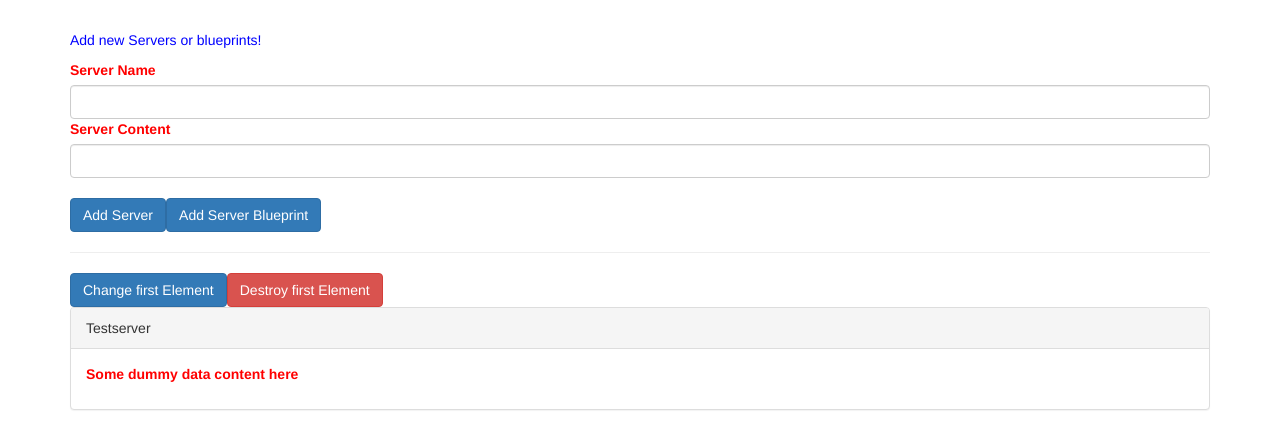
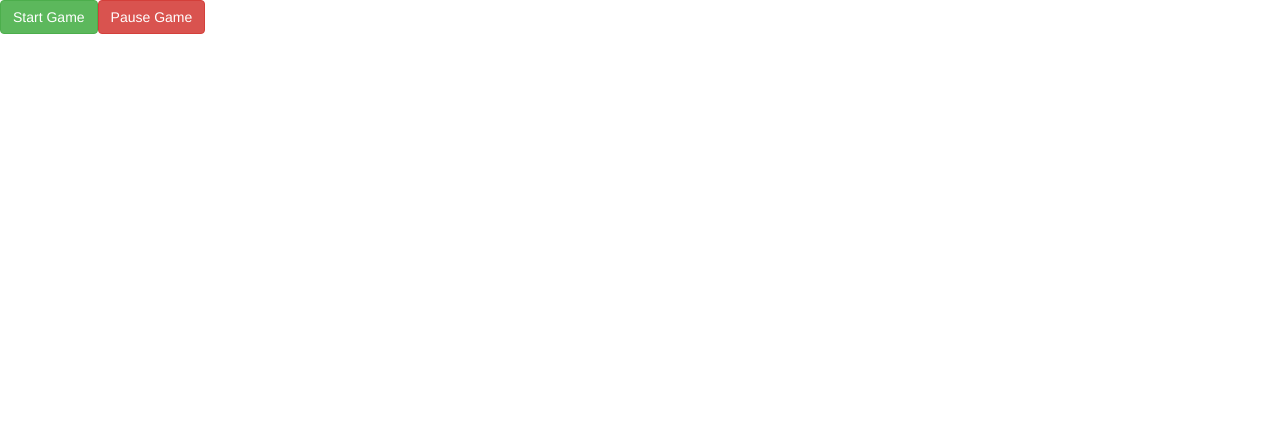
Before and after one commit to richardcalf/angular-the-complete-guide, an Angular app in the folder cmp-databinding-start/: page / in a window 1280 px wide. Shown: the top 448 px of the page. Built offline with nearby package versions, Linux system fonts and the light colour scheme.

Commit message:
assignment 4 : event binding view encapsulation (done: instructor)
instructor didn't give a hoot about grouping

so I think my solution was kind of ok then

```diff
--- a/cmp-databinding-start/src/app/app.component.html
+++ b/cmp-databinding-start/src/app/app.component.html
@@ -1,21 +1,13 @@
-<div class="container">
-  <app-cockpit
-  (serverCreated)="onServerAdded($event)"
-  (blueprintCreated)="onBlueprintAdded($event)"
-  ></app-cockpit>
-  <hr>
-  <div class="row">
-    <div class="col-xs-12">
-      <button class="btn btn-primary" (click)="onChangeFirst()">Change first Element</button>
-      <button class="btn btn-danger" (click)="onDestroyFirst()">Destroy first Element</button>
-      <app-server-element
-      *ngFor="let serverElement of serverElements"
-      [name]="serverElement.name">
-      <p #contentParagraph>
-        <strong *ngIf="serverElement.type === 'server'" style="color: red">{{ serverElement.content }}</strong>
-        <em *ngIf="serverElement.type === 'blueprint'">{{ serverElement.content }}</em>
-      </p>
-    </app-server-element>
-    </div>
+<div class="row" >
+  <div class="col-xs-12">
+    <app-game-control
+    (myTickEvent)="onTickEvent($event)"
+    ></app-game-control>
   </div>
 </div>
+<div class="row" >
+  <div class="col-xs-12">
+    <app-odd *ngFor="let oddNumber of oddNumbers" [number]="oddNumber"></app-odd>
+    <app-even *ngFor="let evenNumber of evenNumbers" [number]="evenNumber"></app-even>
+  </div>
+</div>
--- a/cmp-databinding-start/src/app/app.component.ts
+++ b/cmp-databinding-start/src/app/app.component.ts
@@ -6,30 +6,16 @@ import { Component } from '@angular/core';
   styleUrls: ['./app.component.css']
 })
 export class AppComponent {
-  serverElements = [{type: 'server', name: 'Testserver', content: 'Some dummy data content here'}];
+  oddNumbers: number[] = [];
+  evenNumbers: number[] = [];
 
-  onServerAdded(serverData: {serverName: string, serverContent: string}) {
-    this.serverElements.push({
-      type: 'server',
-      name: serverData.serverName,
-      content: serverData.serverContent
-    });
+  onTickEvent(tickData: {counter: number, type: string} ) {
+    console.log('tick Data:'+ tickData.counter+' '+tickData.type);
+
+    if(tickData.type === 'even') {
+      this.evenNumbers.push(tickData.counter);
+    } else {
+      this.oddNumbers.push(tickData.counter);
+    }
   }
-
-  onBlueprintAdded(blueprintData: {serverName: string, serverContent: string}) {
-    this.serverElements.push({
-      type: 'blueprint',
-      name: blueprintData.serverName,
-      content: blueprintData.serverContent
-    });
-  }
-
-  onChangeFirst() {
-    this.serverElements[0].name = 'Changed!';
-  }
-
-  onDestroyFirst() {
-    this.serverElements.splice(0, 1);
-  }
-
 }
--- /dev/null
+++ b/cmp-databinding-start/src/app/even/even.component.css
@@ -0,0 +1,3 @@
+p {
+    color: green;
+}
--- /dev/null
+++ b/cmp-databinding-start/src/app/even/even.component.html
@@ -0,0 +1 @@
+<p>even - {{number}}</p>
--- /dev/null
+++ b/cmp-databinding-start/src/app/even/even.component.ts
@@ -0,0 +1,16 @@
+import { Component, OnInit, Input } from '@angular/core';
+
+@Component({
+  selector: 'app-even',
+  templateUrl: './even.component.html',
+  styleUrls: ['./even.component.css']
+})
+export class EvenComponent implements OnInit {
+  @Input() number: number;
+
+  constructor() { }
+
+  ngOnInit(): void {
+  }
+
+}
--- /dev/null
+++ b/cmp-databinding-start/src/app/game-control/game-control.component.html
@@ -0,0 +1,2 @@
+<button class="btn btn-success" (click)="onGameStart()" >Start Game</button>
+<button class="btn btn-danger" (click)="onGameStop()">Pause Game</button>
--- /dev/null
+++ b/cmp-databinding-start/src/app/game-control/game-control.component.ts
@@ -0,0 +1,33 @@
+import { Component, EventEmitter, OnInit, Output } from '@angular/core';
+
+@Component({
+  selector: 'app-game-control',
+  templateUrl: './game-control.component.html',
+  styleUrls: ['./game-control.component.css']
+})
+export class GameControlComponent implements OnInit {
+  gameNumber: number = 0;
+  myTimeout;
+  @Output() myTickEvent = new EventEmitter<{counter: number, type: string}>();
+
+constructor() { }
+
+ngOnInit(): void {
+}
+
+onGameStart() {
+  this.myTimeout = setInterval(() => {
+    this.incrementGameNumber();
+    this.myTickEvent.emit({counter: this.gameNumber, type: (this.gameNumber % 2 == 0) ? 'even' : 'odd' });
+  }, 1000);
+}
+
+onGameStop() {
+  clearInterval(this.myTimeout);
+}
+
+incrementGameNumber() {
+  this.gameNumber++;
+}
+
+}
--- /dev/null
+++ b/cmp-databinding-start/src/app/odd/odd.component.css
@@ -0,0 +1,3 @@
+p {
+    color: blue;
+}
--- /dev/null
+++ b/cmp-databinding-start/src/app/odd/odd.component.html
@@ -0,0 +1 @@
+<p>odd - {{number}}</p>
--- /dev/null
+++ b/cmp-databinding-start/src/app/odd/odd.component.ts
@@ -0,0 +1,16 @@
+import { Component, OnInit, Input } from '@angular/core';
+
+@Component({
+  selector: 'app-odd',
+  templateUrl: './odd.component.html',
+  styleUrls: ['./odd.component.css']
+})
+export class OddComponent implements OnInit {
+  @Input() number: number;
+
+  constructor() { }
+
+  ngOnInit(): void {
+  }
+
+}
```
Also changed, not shown: cmp-databinding-start/src/app/app.module.ts (+7 -1 lines), cmp-databinding-start/src/app/game-control/game-control.component.css (added).
